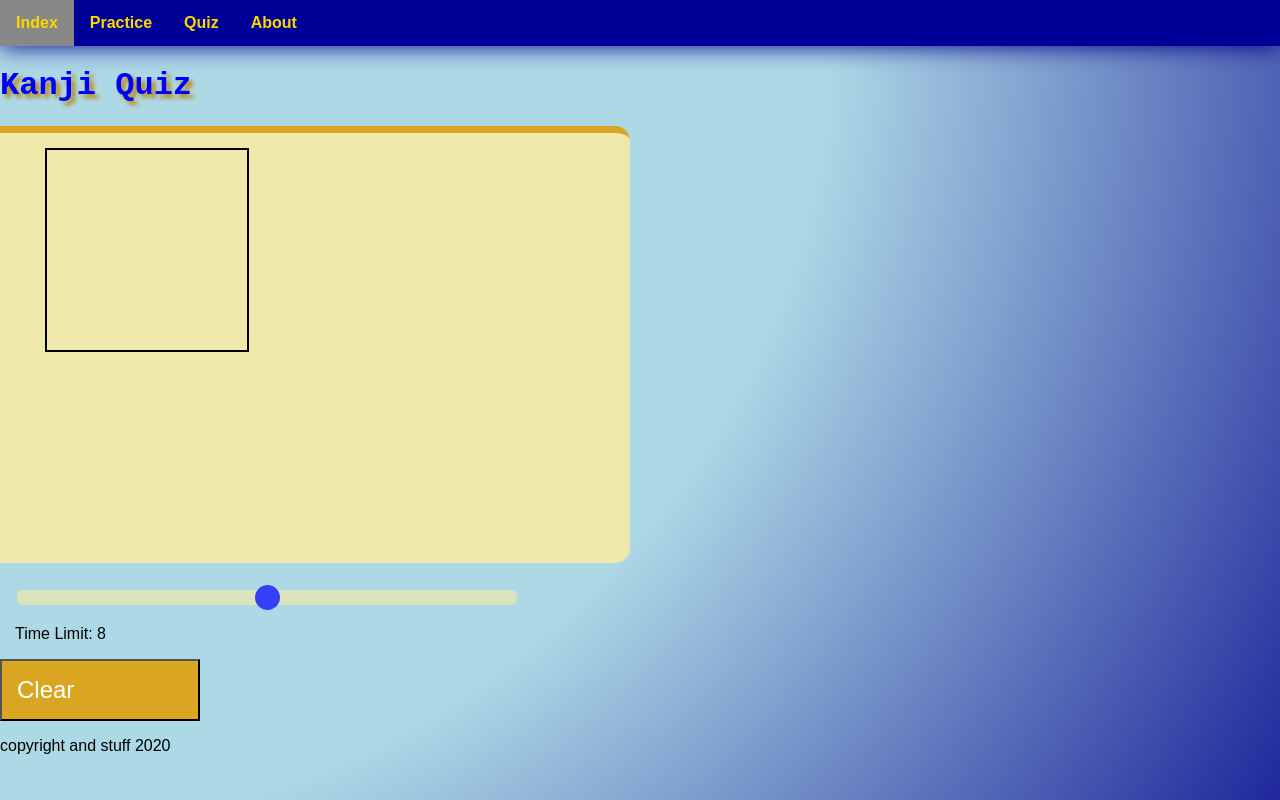
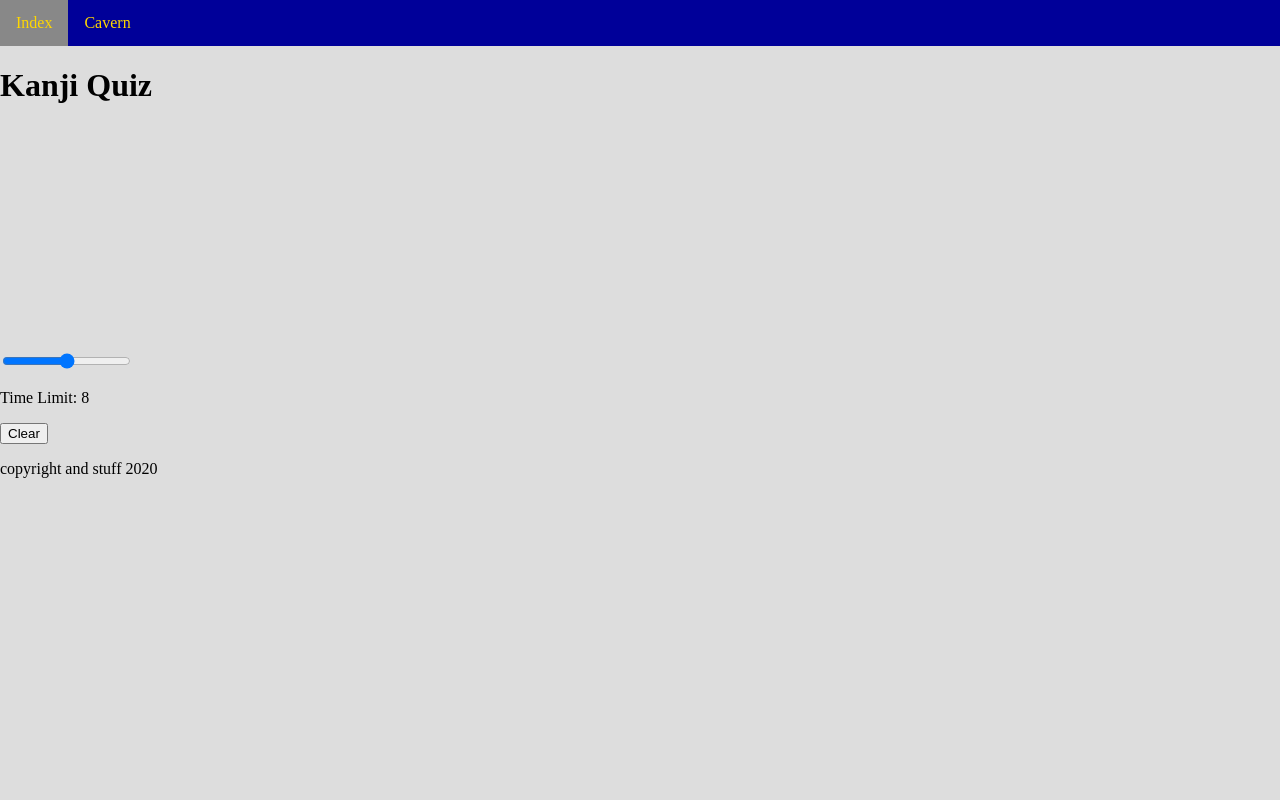
Before and after one commit to LeoKnox/cavern_game, a Python web app: template application/templates/quiz.html in a window 1280 px wide. Run offline with Jinja, Linux system fonts and the light colour scheme; the template is opened without the code that fills it, so the values that code supplies are empty.

Commit message:
Add files via upload

```diff
--- a/application/static/css/styles.css
+++ b/application/static/css/styles.css
@@ -1,27 +1,31 @@
 body {
-    background:lightblue;
+    background:#dddddd;
     padding: 0;
     margin: 0;
-    font-family: 'Yu Gothic', sans-serif;
-    background: radial-gradient(circle at top left, lightblue, lightblue, darkblue 110%);
 }
 
-html {
-    min-height: 100%;
+tr {
+    padding: 0;
+    margin: 0;
 }
 
-nav {
-    box-shadow: 0 0 25px 0 darkblue;
+td {
+    padding: 0;
+    margin: 0;
+    border: 0;
 }
 
-button {
-    width: 100%;
-    font-size: 1.5em;
-    text-align: left;
+.floor {
+    padding: 0;
+    margin: 0;
+    width: 4%;
+    float: left;
 }
 
-table {
-    font-size: 2em;
+.cavern_map {
+    margin: 0;
+    padding: 0;
+    width: 700px;
 }
 
 .nav_ul {
@@ -39,7 +43,6 @@ table {
 .nav_li a {
     display: block;
     color: gold;
-    font-weight: bold;
     text-align: center;
     padding: 14px 16px;
     text-decoration: none;
@@ -52,206 +55,3 @@ table {
 .active {
     background-color: #000066;
 }
-
-.grid-container {
-    display: grid;
-    grid-template-columns: .5fr 3fr 3fr;
-    grid-gap: 20px;
-    min-height: 400px;
-}
-
-.grid-item {
-    background-color: palegoldenrod;
-    border-top: 7px goldenrod solid;
-    padding: 15px;
-    border-radius: 0 15px 0 0;
-}
-
-#nav_practice {
-    border-radius: 0;
-    border-top: 7px goldenrod solid;
-}
-
-.kanji_info {
-    grid-column: 1 / 3;
-    grid-row: 2;
-    background-color: palegoldenrod;
-    padding: 15px;
-    border-radius: 0 0 15px 0;
-    font-size: .8em;
-}
-
-.practice_ul {
-    list-style-type: none;
-    margin: 0;
-    padding: 0;
-}
-
-.liButton {
-    display: block;
-}
-
-.liButton button {
-    background-color: goldenrod;
-    color: white;
-}
-
-#display {
-    display: inline;
-    font-size: 7em;
-    padding-left: 30px;
-}
-
-#draw {
-    border: 2px solid black;
-    margin-left: 30px;
-}
-
-#tablet {
-    display: inline;
-}
-
-#quiz_content {
-    display: grid;
-    width: 600px;
-    background-color: palegoldenrod;
-    padding: 15px;
-    border-top: 7px goldenrod solid;
-    border-radius: 0 15px 15px 0;
-    margin-bottom: 25px;
-    min-height: 400px;
-}
-
-#quiz_draw {
-    grid-column:1 / 2;
-    grid-row: 1 / 3;
-}
-
-#question {
-    grid-column: 3;
-    grid-row: 1;
-}
-
-#answer {
-    grid-column: 3;
-    grid-row: 2;
-    align-items: flex-start;
-    padding: 0;
-}
-
-#answer p {
-    font-size: 4em;
-    padding: 0;
-    margin: 0;
-}
-
-dt {
-    font-size: 1.2em;
-    color: darkblue;
-    padding-left: 4px;
-    font-weight: bold;
-}
-
-dl {
-    font-size: 1.4em;
-    background-color: palegoldenrod;
-    border-top: 7px goldenrod solid;
-    border-radius: 0 25px 25px 0;
-    width: 600px;
-    min-height: 400px;
-}
-
-input[type=checkbox] + label {
-    color: darkred;
-}
-
-input[type=checkbox]:checked + label {
-    color: darkblue;
-    padding: 5px 10px;
-    background-color: rgb(214, 209, 152);
-}
-
-.timeslider {
-    margin-left: 15px;
-}
-
-.slider {
-    -webkit-appearance: none;
-    width: 500px;
-    height: 15px;
-    border-radius: 5px;
-    background: palegoldenrod;
-    outline: none;
-    opacity: 0.7;
-    -webkit-transition: .2s;
-    transition: opacity .2s;
-}
-
-.slider:hover {
-    opacity: 1;
-}
-
-.slider::-webkit-slider-thumb {
-    -webkit-appearance: none;
-    appearance: none;
-    width: 25px;
-    height: 25px;
-    border-radius: 50%;
-    background: blue;
-}
-
-.slider::-moz-range-thumb {
-    width: 25px;
-    height: 25px;
-    border-radius: 50%;
-    background: blue;
-}
-
-.index_button {
-    background-color: goldenrod;
-    color: white;
-    padding: 7px 25px;
-    font-size: 1.6em;
-}
-
-#quiz_button {
-    width: 200px;
-    background-color: goldenrod;
-    color: white;
-    padding: 15px;
-}
-
-.kanji_info th, td {
-    border: 2px solid goldenrod;
-    padding: 2px 6px;
-    background-color: rgb(214, 209, 152);
-}
-
-.content {
-    background-color: palegoldenrod;
-    padding: 25px;
-    width: 800px;
-    border-top: 7px goldenrod solid;
-    border-radius: 0 15px 15px 0;
-    min-height: 400px;
-    font-family: "Georgia"
-}
-
-h1 {
-    color: blue;
-    text-shadow: 4px 4px 4px darkgoldenrod;
-    font-family: 'Courier New';
-}
-
-#grade1:hover {
-    color: green;
-}
-
-.about_dt {
-    font-size: .9em;
-}
-
-.about_dd {
-    font-size: .8em;
-    color: blue;
-}
--- a/application/templates/includes/nav.html
+++ b/application/templates/includes/nav.html
@@ -2,9 +2,7 @@
     <nav>
         <ul class="nav_ul">
             <li class="nav_li"><a class="{{ nav_index }}" href="{{ url_for('index') }}">Index</a></li>
-            <li class="nav_li"><a class="{{ nav_practice }}" href="{{ url_for('practice') }}">Practice</a></li>
-            <li class="nav_li"><a id = "quiz" class="{{ nav_quiz }}" href="{{ url_for('quiz') }}">Quiz</a></li>
-            <li class="nav_li"><a class="{{ nav_about }}" href="{{ url_for('about') }}">About</a></li>
+            <li class="nav_li"><a class="{{ nav_cavern }}" href="{{ url_for('cavern') }}">Cavern</a></li>
         </ul>
     </nav>
 </header>
```
Also changed, not shown: application/__init__.py (+0 -9 lines), application/routes.py (+125 -72 lines), application/templates/index.html (+0 -16 lines), main.py (line endings or trailing spaces).
